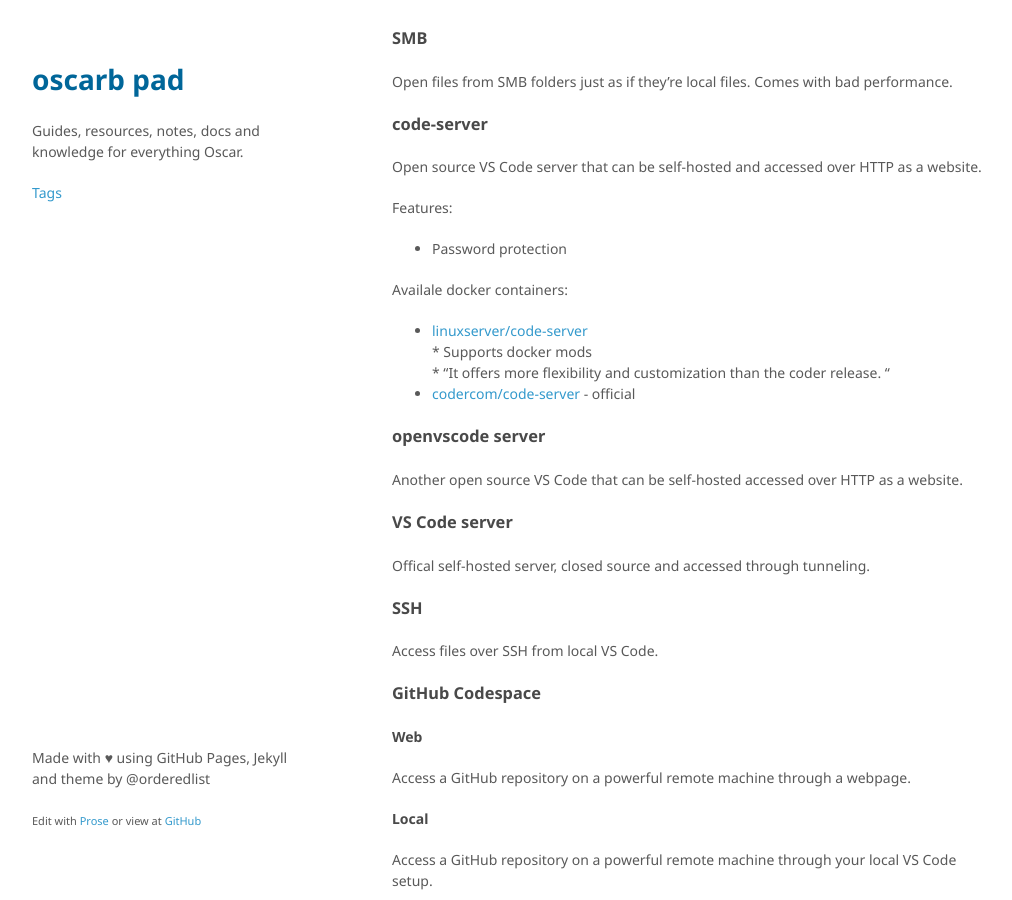
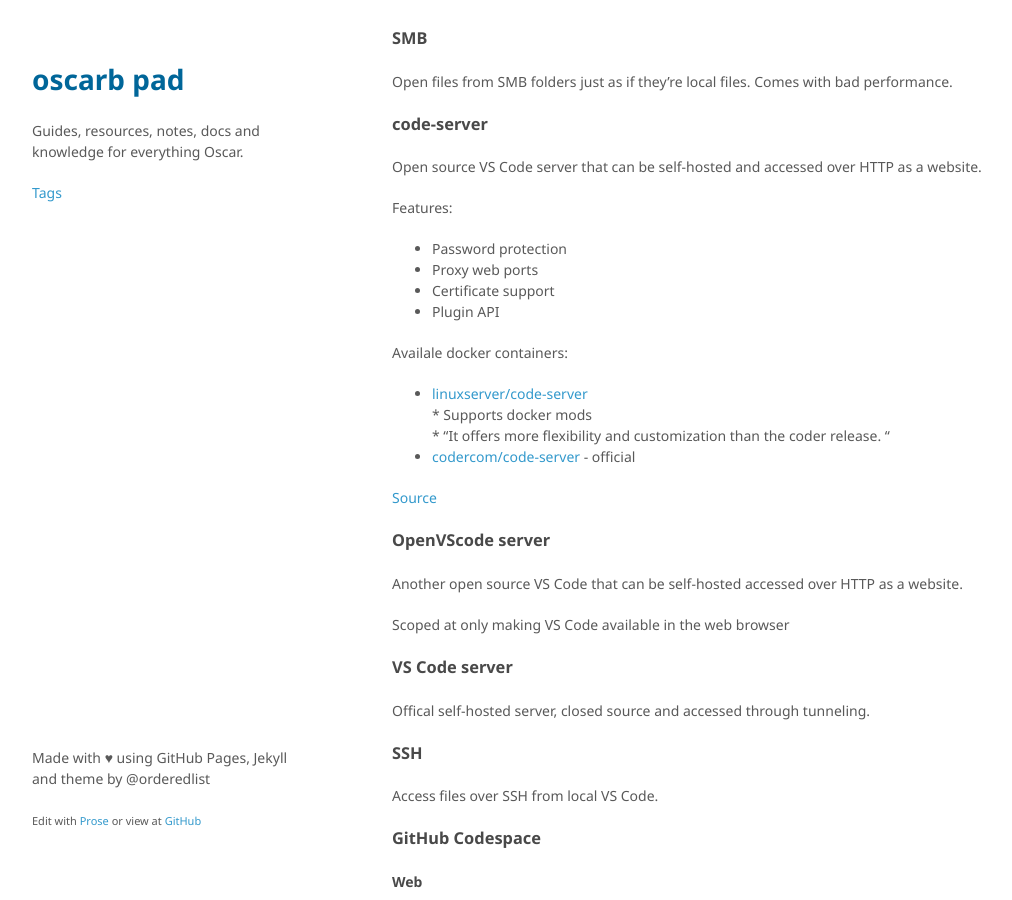
Before and after one commit to oscarb/pad, a Jekyll site: the page built from _docs/visual-studio-code.md, in a window 1280 px wide and 900 px high, scrolled down 650 px. Shown: the whole window, without its empty margins (128-1140 px from the left). Built offline with Jekyll 4.4.1, drawn with Linux system fonts in a browser that asks for light colours; some web fonts are replaced.

Commit message:
Update visual-studio-code.md

```diff
--- a/_docs/visual-studio-code.md
+++ b/_docs/visual-studio-code.md
@@ -46,6 +46,9 @@ Open source VS Code server that can be self-hosted and accessed over HTTP as a w
 
 Features:
 * Password protection
+* Proxy web ports
+* Certificate support
+* Plugin API
 
 Availale docker containers:
  * [linuxserver/code-server](https://hub.docker.com/r/linuxserver/code-server)
@@ -53,9 +56,13 @@ Availale docker containers:
  	* "It offers more flexibility and customization than the coder release. "
  * [codercom/code-server](https://registry.hub.docker.com/r/codercom/code-server/) - official
 
-### openvscode server
+[Source](https://coder.com/docs/code-server/latest/FAQ#whats-the-difference-between-code-server-and-openvscode-server)
+
+### OpenVScode server
 
 Another open source VS Code that can be self-hosted accessed over HTTP as a website.
+
+Scoped at only making VS Code available in the web browser
 
 ### VS Code server
 
```
